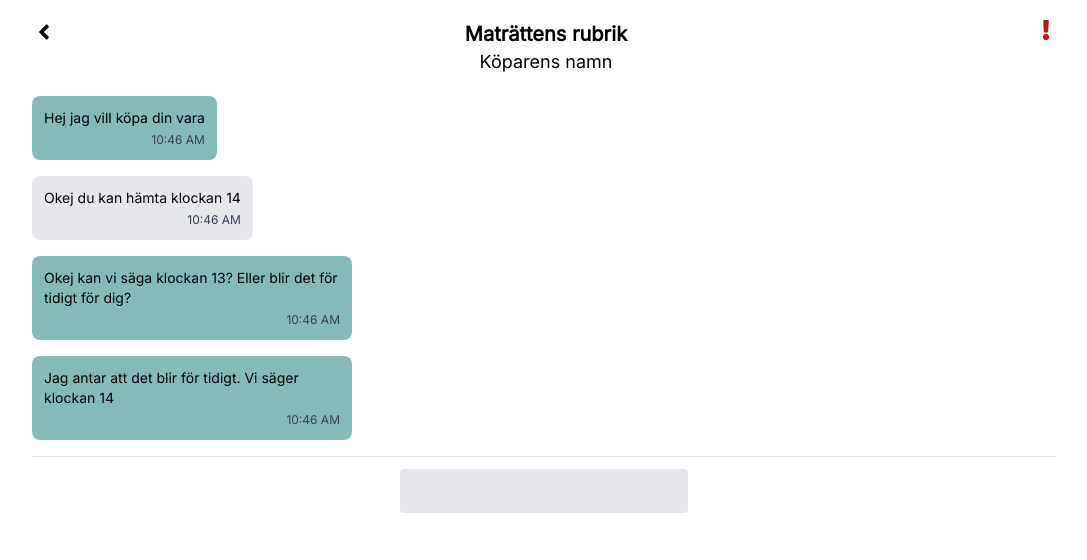
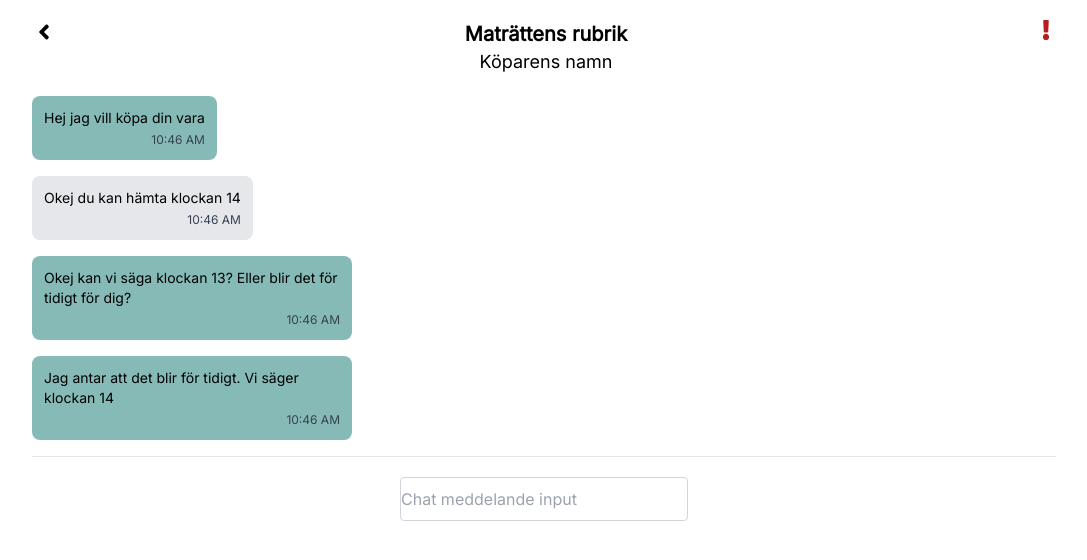
Before and after one commit to BaqerAlabedi/u08-business-idea-dreamteam, a React (Vite) app in the folder front/: page / in a window 1280 px wide. Shown: the top 560 px of the page, without its empty margins (96-1183 px from the left). Built offline with nearby package versions, Linux system fonts and the light colour scheme.

Commit message:
Added input for chat

```diff
--- a/front/src/pages/Chat.tsx
+++ b/front/src/pages/Chat.tsx
@@ -1,4 +1,5 @@
 import { FaAngleLeft, FaExclamation } from "react-icons/fa";
+import Input from "../components/Input";
 
 function Chat() {
 	const props = {
@@ -68,8 +69,9 @@ function Chat() {
 				))}
 			</section>
 			<hr />
-			{/* Ta bort sen */}
-			<div className="m-3 mx-auto w-72 h-11 bg-gray-200 rounded"></div>
+			<div className="mx-auto mt-5 flex justify-center">
+				<Input placeHolder="Chat meddelande input" inputID="chatID"></Input>
+			</div>
 		</div>
 	);
 }
```
